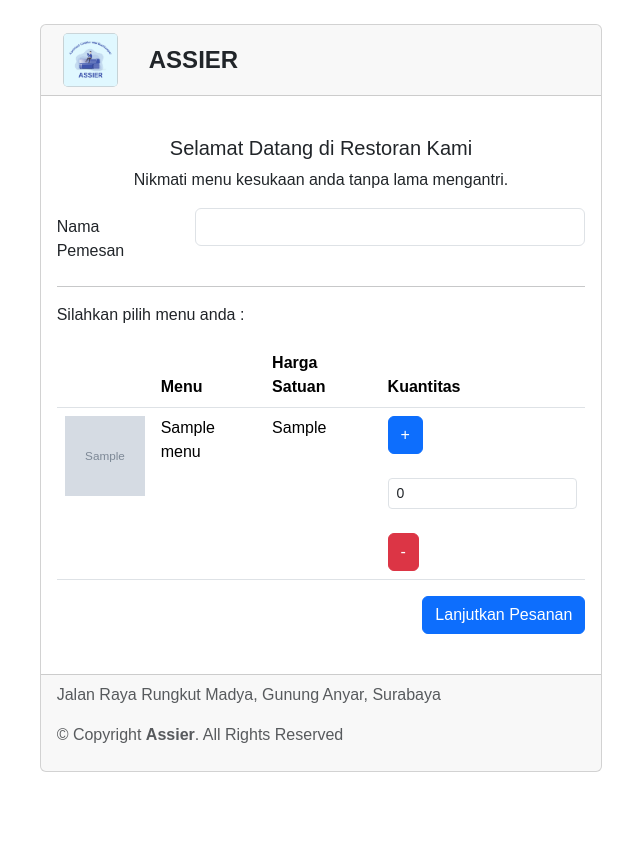
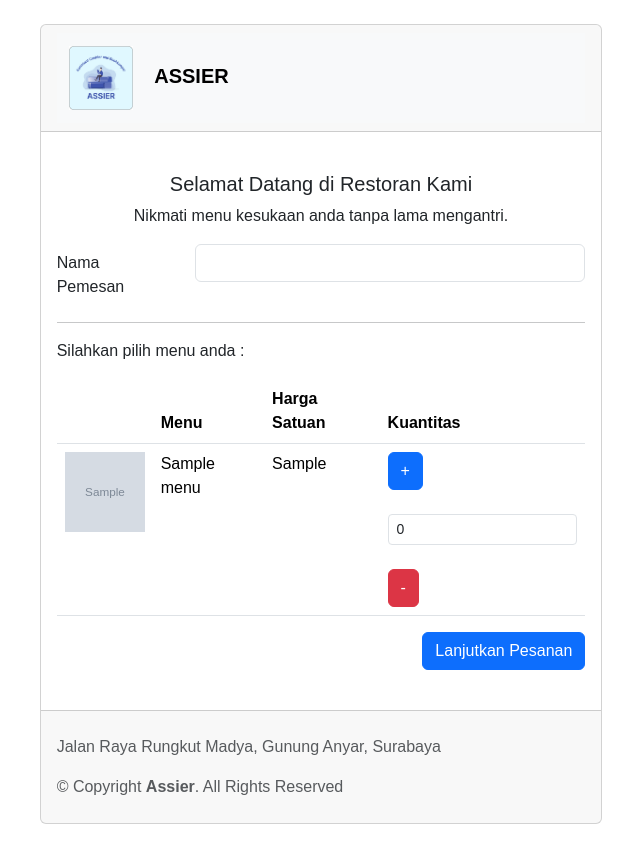
Before and after one commit to 21081010047AdeliaPutriAdyani/BISMILLAH, a PHP site: page / in a window 1280 px wide. Shown: the whole page, without its empty margins (319-959 px from the left). Before the commit the page ends 772 px from the top, so only its background shows below. Run offline with PHP 8.4, Linux system fonts and the light colour scheme; tables that the repository leaves empty hold one stand-in row (values such as "Sample post"); grey boxes marked "Sample" are stand-in pictures.

Commit message:
baru yak

```diff
--- a/home.css
+++ b/home.css
@@ -1,31 +1,22 @@
 @media (min-width: 600px) {
   .mx-auto {
     width: 50%;
-    font-family: "Poppins", sans-serif;
   }
 }
 
-.mx-auto h4 {
-  font-weight: 550;
-  text-align: start;
-  padding-top: 0.5rem;
-  padding-left: 0;
-  margin-left: 0;
+* {
+  font-family: "Poppins", sans-serif;
 }
 
-.card-header,
 .card-footer {
-  padding-top: 0.5rem;
+  padding-top: 1.5rem;
 }
-.col-2 {
-  display: flex;
-}
-.col-10 {
-  display: flex;
-  align-items: center;
-  justify-content: start;
-}
+
 .card-header img {
-  width: 80%;
+  width: 4rem;
   height: auto;
 }
+.namaapk {
+  font-weight: 550;
+  padding-left: 1rem;
+}
--- a/index.php
+++ b/index.php
@@ -49,15 +49,15 @@ if (isset($_POST['simpan'])) {
                 <div class="col-11">
                     <div class="card" style="width: 100%;">
                         <div class="card-header">
-                            <div class="row">
-                                <div class="col-2">
-                                    <img src="images/Assistant Cashier and Bookkeeper.png" class="card-img mx-auto"
-                                        alt="Logo assier">
+                            <nav class="navbar bg-body-tertiary">
+                                <div class="container-fluid">
+                                    <a class="navbar-brand" href="#">
+                                        <img src="images/Assistant Cashier and Bookkeeper.png" alt="Logo"
+                                            class="d-inline-block align-text-center">
+                                        <span class="namaapk">ASSIER</span>
+                                    </a>
                                 </div>
-                                <div class="col-10">
-                                    <h4>ASSIER</h4>
-                                </div>
-                            </div>
+                            </nav>
                         </div>
                         <br>
                         <div class="card-body">
```
